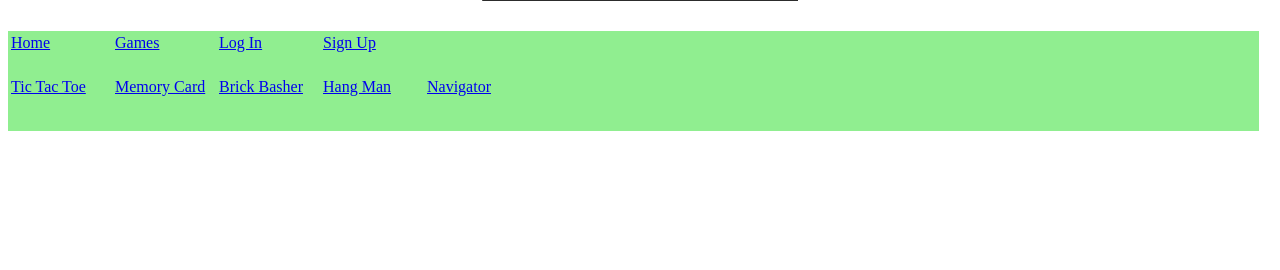
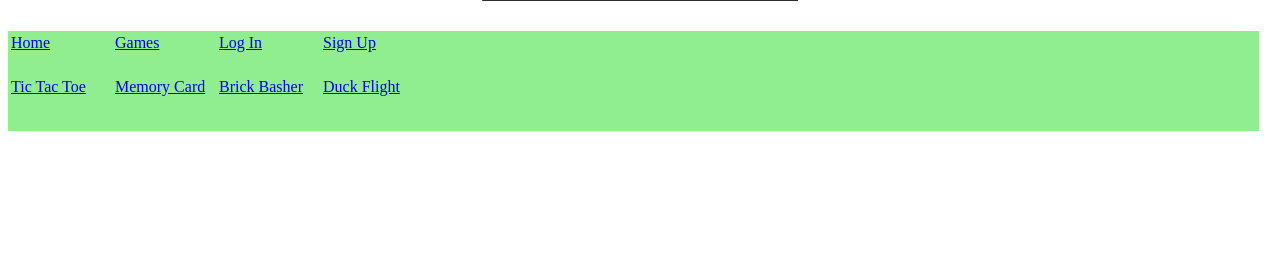
Before and after one commit to gongpengjun/422_Project2, a PHP site: page /dolla.php in a window 1280 px wide. Shown: the part 493-763 px from the top of the page. Run offline with PHP 8.4, Linux system fonts and the light colour scheme.

Commit message:
updated footer

```diff
--- a/footer.php
+++ b/footer.php
@@ -19,8 +19,7 @@
                         <td width = "100px"><a href="tictactoe.php">Tic Tac Toe</a></td>
                         <td width = "100px"><a href="memorycard.php">Memory Card</a></td>
                         <td width = "100px"><a href="blockbreaker.php">Brick Basher</a></td>
-                        <td width = "100px"><a href="hangman.php">Hang Man</a></td>
-                        <td width = "100px"><a href="navigator.php">Navigator</a></td>
+                        <td width = "100px"><a href="navigator.php">Duck Flight</a></td>
                 </tr>
         </table>
 </div>
```
